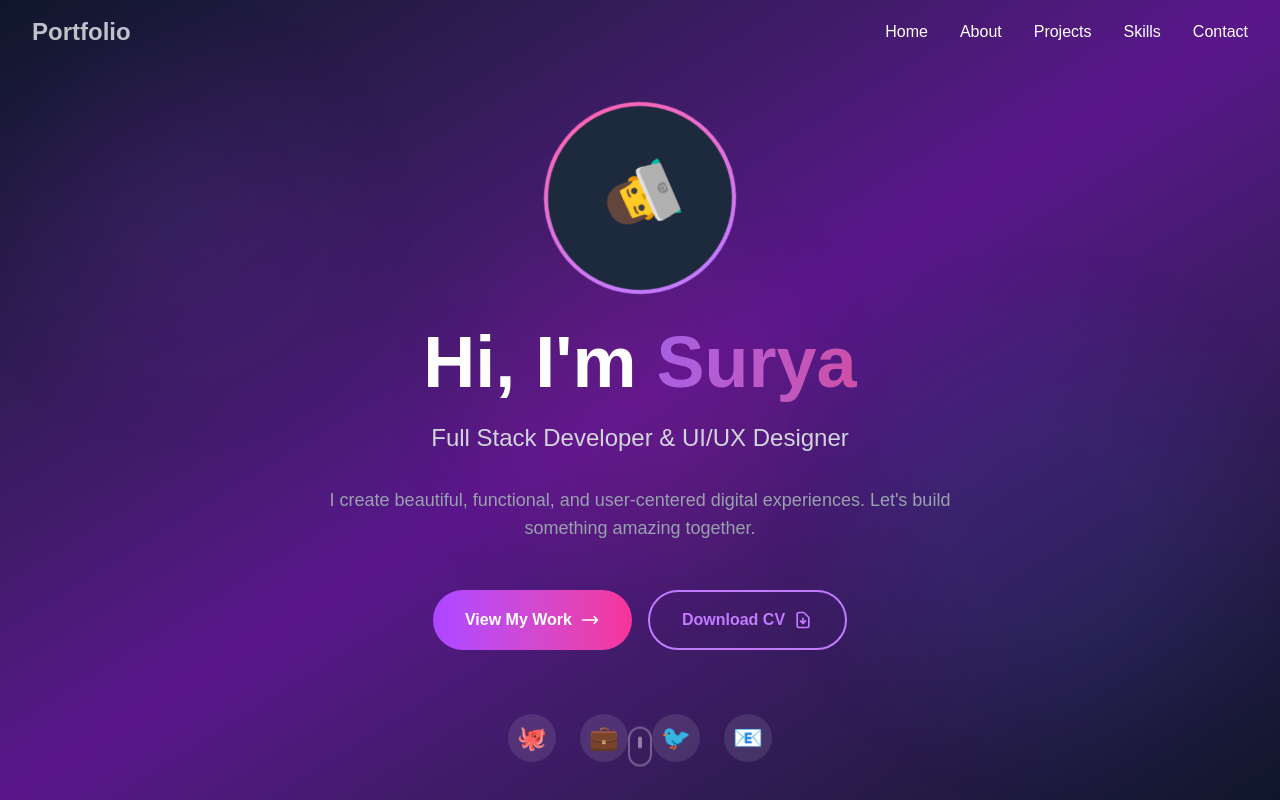
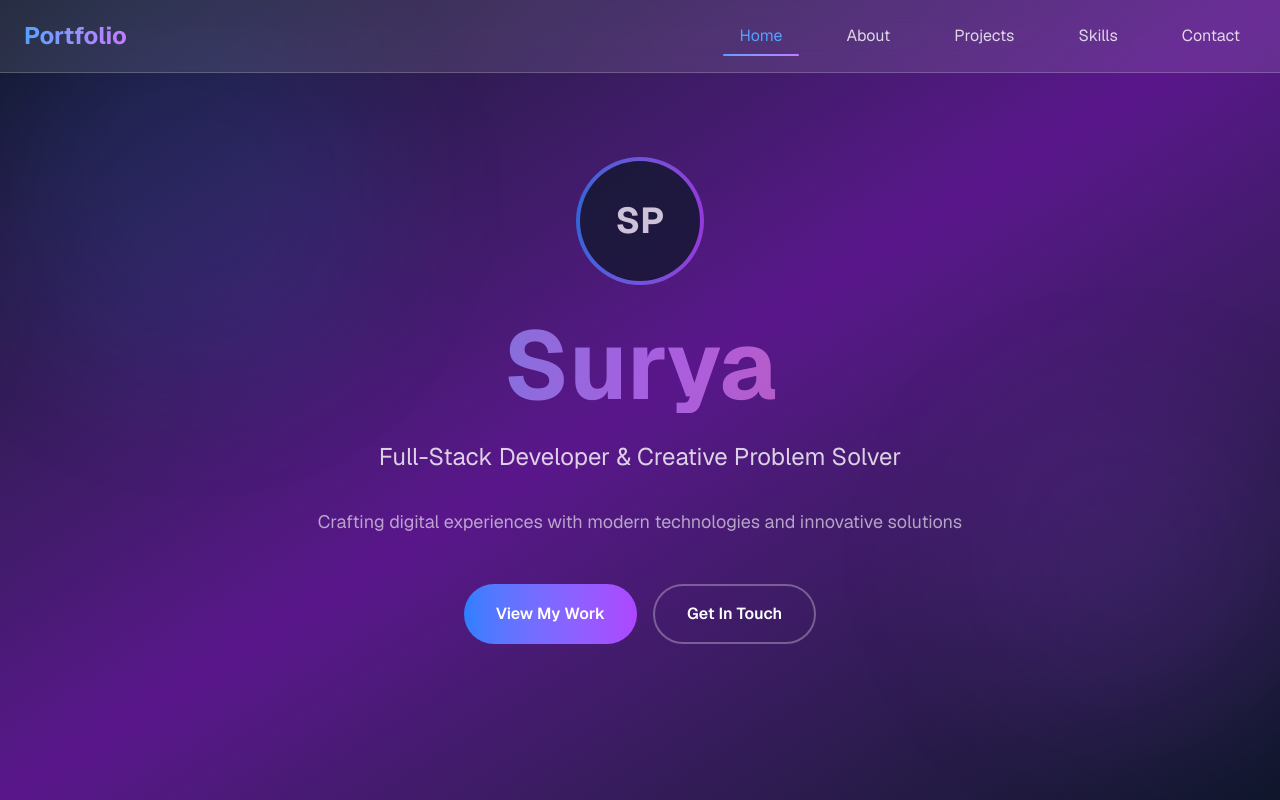
Before and after one commit to surya1401/myportfolio, a Next.js app: page / in a window 1280 px wide. Built offline with nearby package versions, Linux system fonts and the light colour scheme.

Commit message:
change of

```diff
--- a/src/app/page.js
+++ b/src/app/page.js
@@ -1,250 +1,278 @@
 "use client";
-import { useState, useEffect } from "react";
+import { useState, useEffect } from 'react';
+import Image from "next/image";
 
-export default function Home() {
-  const [isMenuOpen, setIsMenuOpen] = useState(false);
-  const [scrollY, setScrollY] = useState(0);
+export default function Portfolio() {
+  const [activeSection, setActiveSection] = useState('home');
+  const [isLoaded, setIsLoaded] = useState(false);
+  const [mousePosition, setMousePosition] = useState({ x: 0, y: 0 });
 
   useEffect(() => {
-    const handleScroll = () => setScrollY(window.scrollY);
-    window.addEventListener("scroll", handleScroll);
-    return () => window.removeEventListener("scroll", handleScroll);
+    setIsLoaded(true);
+
+    const handleMouseMove = (e) => {
+      setMousePosition({ x: e.clientX, y: e.clientY });
+    };
+
+    window.addEventListener('mousemove', handleMouseMove);
+    return () => window.removeEventListener('mousemove', handleMouseMove);
   }, []);
 
+  const navItems = [
+    { id: 'home', label: 'Home' },
+    { id: 'about', label: 'About' },
+    { id: 'projects', label: 'Projects' },
+    { id: 'skills', label: 'Skills' },
+    { id: 'contact', label: 'Contact' }
+  ];
+
+  const projects = [
+    {
+      title: "E-Commerce Platform",
+      tech: "Next.js, Tailwind, Stripe",
+      description: "Full-stack e-commerce solution with payment integration"
+    },
+    {
+      title: "Task Management App",
+      tech: "React, Node.js, MongoDB",
+      description: "Collaborative task management with real-time updates"
+    },
+    {
+      title: "Weather Dashboard",
+      tech: "Vue.js, Chart.js, API",
+      description: "Interactive weather visualization dashboard"
+    }
+  ];
+
+  const skills = [
+    { name: "JavaScript", level: 90 },
+    { name: "React/Next.js", level: 85 },
+    { name: "Node.js", level: 80 },
+    { name: "Python", level: 75 },
+    { name: "UI/UX Design", level: 70 }
+  ];
+
   return (
-    <div className="min-h-screen bg-gradient-to-br from-slate-900 via-purple-900 to-slate-900">
-      {/* Animated Navigation Bar */}
-      <nav
-        className={`fixed top-0 w-full z-50 transition-all duration-300 ${
-          scrollY > 50 ? "bg-black/80 backdrop-blur-lg" : "bg-transparent"
+    <div className="min-h-screen bg-gradient-to-br from-slate-900 via-purple-900 to-slate-900 text-white font-sans overflow-x-hidden">
+      {/* Animated background elements */}
+      <div className="fixed inset-0 overflow-hidden pointer-events-none">
+        <div
+          className="absolute w-96 h-96 bg-blue-500/10 rounded-full blur-3xl transition-transform duration-1000 ease-out"
+          style={{
+            transform: `translate(${mousePosition.x * 0.02}px, ${mousePosition.y * 0.02}px)`
+          }}
+        />
+        <div
+          className="absolute top-1/2 right-0 w-80 h-80 bg-purple-500/10 rounded-full blur-3xl transition-transform duration-1000 ease-out"
+          style={{
+            transform: `translate(${mousePosition.x * -0.01}px, ${mousePosition.y * -0.01}px)`
+          }}
+        />
+      </div>
+
+      {/* Navigation */}
+      <nav className={`fixed top-0 w-full z-50 transition-all duration-700 ${isLoaded ? 'translate-y-0 opacity-100' : '-translate-y-full opacity-0'}`}>
+        <div className="backdrop-blur-md bg-white/10 border-b border-white/20">
+          <div className="container mx-auto px-6 py-4">
+            <div className="flex justify-between items-center">
+              <div className="text-2xl font-bold bg-gradient-to-r from-blue-400 to-purple-400 bg-clip-text text-transparent">
+                Portfolio
+              </div>
+              <div className="hidden md:flex space-x-8">
+                {navItems.map((item) => (
+                  <button
+                    key={item.id}
+                    onClick={() => setActiveSection(item.id)}
+                    className={`relative px-4 py-2 rounded-lg transition-all duration-300 hover:bg-white/10 ${
+                      activeSection === item.id ? 'text-blue-400' : 'text-white/80 hover:text-white'
                     }`}
                   >
-        <div className="max-w-7xl mx-auto px-4 sm:px-6 lg:px-8">
-          <div className="flex justify-between items-center py-4">
-            {/* Logo */}
-            <div className="text-2xl font-bold text-white animate-pulse">
-              Portfolio
-            </div>
-
-            {/* Desktop Menu */}
-            <div className="hidden md:flex space-x-8">
-              {["Home", "About", "Projects", "Skills", "Contact"].map(
-                (item, index) => (
-                  <a
-                    key={item}
-                    href={`#${item.toLowerCase()}`}
-                    className="text-white hover:text-purple-400 transition-colors duration-300 relative group"
-                    style={{ animationDelay: `${index * 100}ms` }}
-                  >
-                    {item}
-                    <span className="absolute -bottom-1 left-0 w-0 h-0.5 bg-purple-400 transition-all duration-300 group-hover:w-full"></span>
-                  </a>
-                )
+                    {item.label}
+                    {activeSection === item.id && (
+                      <div className="absolute bottom-0 left-0 w-full h-0.5 bg-gradient-to-r from-blue-400 to-purple-400 rounded-full" />
                     )}
-            </div>
-
-            {/* Mobile Menu Button */}
-            <button
-              className="md:hidden text-white p-2"
-              onClick={() => setIsMenuOpen(!isMenuOpen)}
-            >
-              <div
-                className={`w-6 h-0.5 bg-white mb-1 transition-all duration-300 ${
-                  isMenuOpen ? "rotate-45 translate-y-1.5" : ""
-                }`}
-              ></div>
-              <div
-                className={`w-6 h-0.5 bg-white mb-1 transition-all duration-300 ${
-                  isMenuOpen ? "opacity-0" : ""
-                }`}
-              ></div>
-              <div
-                className={`w-6 h-0.5 bg-white transition-all duration-300 ${
-                  isMenuOpen ? "-rotate-45 -translate-y-1.5" : ""
-                }`}
-              ></div>
                   </button>
+                ))}
               </div>
             </div>
-
-        {/* Mobile Menu */}
-        <div
-          className={`md:hidden bg-black/90 backdrop-blur-lg transition-all duration-300 ${
-            isMenuOpen ? "max-h-64 opacity-100" : "max-h-0 opacity-0"
-          } overflow-hidden`}
-        >
-          <div className="px-4 py-2 space-y-2">
-            {["Home", "About", "Projects", "Skills", "Contact"].map((item) => (
-              <a
-                key={item}
-                href={`#${item.toLowerCase()}`}
-                className="block text-white hover:text-purple-400 transition-colors duration-300 py-2"
-                onClick={() => setIsMenuOpen(false)}
-              >
-                {item}
-              </a>
-            ))}
           </div>
         </div>
       </nav>
 
+      {/* Main Content */}
+      <div className="relative z-10">
         {/* Hero Section */}
-      <main className="relative overflow-hidden">
-        {/* Animated Background Elements */}
-        <div className="absolute inset-0">
-          <div className="absolute top-20 left-10 w-72 h-72 bg-purple-500/10 rounded-full blur-3xl animate-pulse"></div>
-          <div
-            className="absolute bottom-20 right-10 w-96 h-96 bg-blue-500/10 rounded-full blur-3xl animate-pulse"
-            style={{ animationDelay: "1s" }}
-          ></div>
-          <div
-            className="absolute top-1/2 left-1/2 -translate-x-1/2 -translate-y-1/2 w-80 h-80 bg-pink-500/10 rounded-full blur-3xl animate-pulse"
-            style={{ animationDelay: "2s" }}
-          ></div>
-        </div>
-
-        <section
-          id="home"
-          className="min-h-screen flex items-center justify-center px-4 pt-16"
-        >
-          <div className="text-center z-10 max-w-4xl mx-auto">
-            {/* Animated Profile Image */}
+        {activeSection === 'home' && (
+          <section className={`min-h-screen flex items-center justify-center px-6 transition-all duration-1000 ${
+            isLoaded ? 'opacity-100 translate-y-0' : 'opacity-0 translate-y-10'
+          }`}>
+            <div className="text-center max-w-4xl">
               <div className="mb-8 relative">
-              <div className="w-48 h-48 mx-auto rounded-full bg-gradient-to-r from-purple-400 to-pink-400 p-1 animate-spin-slow">
-                <div className="w-full h-full rounded-full bg-slate-800 flex items-center justify-center">
-                  <span className="text-6xl">👨‍💻</span>
+                <div className="w-32 h-32 mx-auto mb-6 rounded-full bg-gradient-to-r from-blue-500 to-purple-500 p-1 animate-pulse">
+                  <div className="w-full h-full rounded-full bg-slate-900 flex items-center justify-center text-4xl font-bold">
+                    SP
                   </div>
                 </div>
               </div>
-
-            {/* Animated Text */}
-            <h1 className="text-5xl md:text-7xl font-bold text-white mb-6 animate-fade-in-up">
-              Hi, I&apos;m{" "}
-              <span className="bg-gradient-to-r from-purple-400 to-pink-400 bg-clip-text text-transparent animate-pulse">
+              <h1 className="text-6xl md:text-8xl font-bold mb-6 bg-gradient-to-r from-blue-400 via-purple-400 to-pink-400 bg-clip-text text-transparent animate-pulse">
                 Surya
-              </span>
               </h1>
-
-            <p
-              className="text-xl md:text-2xl text-gray-300 mb-8 animate-fade-in-up"
-              style={{ animationDelay: "0.2s" }}
+              <p className="text-xl md:text-2xl text-white/80 mb-8 leading-relaxed">
+                Full-Stack Developer & Creative Problem Solver
+              </p>
+              <p className="text-lg text-white/60 mb-12 max-w-2xl mx-auto">
+                Crafting digital experiences with modern technologies and innovative solutions
+              </p>
+              <div className="flex flex-col sm:flex-row gap-4 justify-center">
+                <button
+                  onClick={() => setActiveSection('projects')}
+                  className="group relative px-8 py-4 bg-gradient-to-r from-blue-500 to-purple-500 rounded-full font-semibold text-white overflow-hidden transition-all duration-300 hover:scale-105 hover:shadow-2xl"
                 >
-              Full Stack Developer &amp; UI/UX Designer
-            </p>
-
-            <p
-              className="text-lg text-gray-400 mb-12 max-w-2xl mx-auto animate-fade-in-up"
-              style={{ animationDelay: "0.4s" }}
+                  <span className="relative z-10">View My Work</span>
+                  <div className="absolute inset-0 bg-gradient-to-r from-blue-600 to-purple-600 opacity-0 group-hover:opacity-100 transition-opacity duration-300" />
+                </button>
+                <button
+                  onClick={() => setActiveSection('contact')}
+                  className="px-8 py-4 border-2 border-white/30 rounded-full font-semibold text-white hover:bg-white/10 hover:border-white/50 transition-all duration-300"
                 >
-              I create beautiful, functional, and user-centered digital
-              experiences. Let&apos;s build something amazing together.
-            </p>
-
-            {/* Animated CTA Buttons */}
-            <div
-              className="flex flex-col sm:flex-row gap-4 justify-center animate-fade-in-up"
-              style={{ animationDelay: "0.6s" }}
-            >
-              <button className="group px-8 py-4 bg-gradient-to-r from-purple-500 to-pink-500 text-white rounded-full font-semibold transition-all duration-300 hover:scale-105 hover:shadow-2xl hover:shadow-purple-500/25">
-                <span className="flex items-center justify-center gap-2">
-                  View My Work
-                  <svg
-                    className="w-5 h-5 group-hover:translate-x-1 transition-transform duration-300"
-                    fill="none"
-                    stroke="currentColor"
-                    viewBox="0 0 24 24"
-                  >
-                    <path
-                      strokeLinecap="round"
-                      strokeLinejoin="round"
-                      strokeWidth={2}
-                      d="M17 8l4 4m0 0l-4 4m4-4H3"
-                    />
-                  </svg>
-                </span>
-              </button>
-
-              <button className="group px-8 py-4 border-2 border-purple-400 text-purple-400 rounded-full font-semibold transition-all duration-300 hover:bg-purple-400 hover:text-white hover:scale-105">
-                <span className="flex items-center justify-center gap-2">
-                  Download CV
-                  <svg
-                    className="w-5 h-5 group-hover:translate-y-1 transition-transform duration-300"
-                    fill="none"
-                    stroke="currentColor"
-                    viewBox="0 0 24 24"
-                  >
-                    <path
-                      strokeLinecap="round"
-                      strokeLinejoin="round"
-                      strokeWidth={2}
-                      d="M12 10v6m0 0l-3-3m3 3l3-3m2 8H7a2 2 0 01-2-2V5a2 2 0 012-2h5.586a1 1 0 01.707.293l5.414 5.414a1 1 0 01.293.707V19a2 2 0 01-2 2z"
-                    />
-                  </svg>
-                </span>
+                  Get In Touch
                 </button>
               </div>
+            </div>
+          </section>
+        )}
 
-            {/* Floating Social Icons */}
+        {/* About Section */}
+        {activeSection === 'about' && (
+          <section className="min-h-screen flex items-center justify-center px-6 py-20">
+            <div className="max-w-4xl animate-fadeIn">
+              <h2 className="text-5xl font-bold mb-8 text-center bg-gradient-to-r from-blue-400 to-purple-400 bg-clip-text text-transparent">
+                About Me
+              </h2>
+              <div className="grid md:grid-cols-2 gap-12 items-center">
+                <div className="space-y-6">
+                  <p className="text-lg text-white/80 leading-relaxed">
+                    I &apos m a passionate full-stack developer with over 5 years of experience creating
+                    digital solutions that make a difference. My journey started with curiosity about
+                    how websites work and evolved into a love for building complex applications.
+                  </p>
+                  <p className="text-lg text-white/80 leading-relaxed">
+                    When I &apos m not coding, you &apos ll find me exploring new technologies, contributing to
+                    open-source projects, or sharing knowledge with the developer community.
+                  </p>
+                </div>
+                <div className="relative">
+                  <div className="w-80 h-80 mx-auto rounded-2xl bg-gradient-to-br from-blue-500/20 to-purple-500/20 backdrop-blur-sm border border-white/20 flex items-center justify-center">
+                    <div className="text-6xl">🚀</div>
+                  </div>
+                </div>
+              </div>
+            </div>
+          </section>
+        )}
+
+        {/* Projects Section */}
+        {activeSection === 'projects' && (
+          <section className="min-h-screen flex items-center justify-center px-6 py-20">
+            <div className="max-w-6xl w-full">
+              <h2 className="text-5xl font-bold mb-12 text-center bg-gradient-to-r from-blue-400 to-purple-400 bg-clip-text text-transparent">
+                Featured Projects
+              </h2>
+              <div className="grid md:grid-cols-3 gap-8">
+                {projects.map((project, index) => (
                   <div
-              className="flex justify-center gap-6 mt-16 animate-fade-in-up"
-              style={{ animationDelay: "0.8s" }}
+                    key={index}
+                    className="group relative bg-white/5 backdrop-blur-sm border border-white/10 rounded-2xl p-6 hover:bg-white/10 hover:border-white/20 transition-all duration-500 hover:scale-105"
+                    style={{ animationDelay: `${index * 200}ms` }}
                   >
-              {[
-                { name: "GitHub", icon: "🐙" },
-                { name: "LinkedIn", icon: "💼" },
-                { name: "Twitter", icon: "🐦" },
-                { name: "Email", icon: "📧" },
-              ].map((social, index) => (
-                <a
-                  key={social.name}
-                  href="#"
-                  className="w-12 h-12 bg-white/10 backdrop-blur-sm rounded-full flex items-center justify-center text-2xl transition-all duration-300 hover:bg-purple-500 hover:scale-110 hover:-translate-y-2"
-                  style={{ animationDelay: `${1 + index * 0.1}s` }}
-                >
-                  {social.icon}
-                </a>
+                    <div className="h-48 bg-gradient-to-br from-blue-500/20 to-purple-500/20 rounded-xl mb-6 flex items-center justify-center">
+                      <div className="text-4xl">💻</div>
+                    </div>
+                    <h3 className="text-xl font-semibold mb-3 text-white group-hover:text-blue-400 transition-colors duration-300">
+                      {project.title}
+                    </h3>
+                    <p className="text-blue-300 text-sm mb-3">{project.tech}</p>
+                    <p className="text-white/70 leading-relaxed">{project.description}</p>
+                    <div className="absolute inset-0 bg-gradient-to-r from-blue-500/5 to-purple-500/5 rounded-2xl opacity-0 group-hover:opacity-100 transition-opacity duration-300" />
+                  </div>
                 ))}
               </div>
             </div>
           </section>
+        )}
 
-        {/* Scroll Indicator */}
-        <div className="absolute bottom-8 left-1/2 -translate-x-1/2 animate-bounce">
-          <div className="w-6 h-10 border-2 border-white/30 rounded-full flex justify-center">
-            <div className="w-1 h-3 bg-white/60 rounded-full mt-2 animate-pulse"></div>
+        {/* Skills Section */}
+        {activeSection === 'skills' && (
+          <section className="min-h-screen flex items-center justify-center px-6 py-20">
+            <div className="max-w-4xl w-full">
+              <h2 className="text-5xl font-bold mb-12 text-center bg-gradient-to-r from-blue-400 to-purple-400 bg-clip-text text-transparent">
+                Skills & Expertise
+              </h2>
+              <div className="space-y-8">
+                {skills.map((skill, index) => (
+                  <div key={index} className="group">
+                    <div className="flex justify-between mb-3">
+                      <span className="text-lg font-medium text-white">{skill.name}</span>
+                      <span className="text-blue-400">{skill.level}%</span>
+                    </div>
+                    <div className="w-full bg-white/10 rounded-full h-3">
+                      <div
+                        className="h-3 bg-gradient-to-r from-blue-500 to-purple-500 rounded-full transition-all duration-1000 ease-out"
+                        style={{
+                          width: `${skill.level}%`,
+                          animationDelay: `${index * 200}ms`
+                        }}
+                      />
                     </div>
                   </div>
-      </main>
+                ))}
+              </div>
+            </div>
+          </section>
+        )}
 
-      {/* Custom CSS for animations */}
+        {/* Contact Section */}
+        {activeSection === 'contact' && (
+          <section className="min-h-screen flex items-center justify-center px-6 py-20">
+            <div className="max-w-2xl w-full text-center">
+              <h2 className="text-5xl font-bold mb-8 bg-gradient-to-r from-blue-400 to-purple-400 bg-clip-text text-transparent">
+                Let &apos s Connect
+              </h2>
+              <p className="text-xl text-white/80 mb-12">
+                Ready to bring your ideas to life? Let &apos s start a conversation.
+              </p>
+              <div className="grid md:grid-cols-3 gap-6 mb-12">
+                {[
+                  { icon: "📧", label: "Email", value: "hello@surya.dev" },
+                  { icon: "📱", label: "Phone", value: "+91 9066083466" },
+                  { icon: "🌍", label: "Location", value: "Bangalore" }
+                ].map((contact, index) => (
+                  <div key={index} className="bg-white/5 backdrop-blur-sm border border-white/10 rounded-xl p-6 hover:bg-white/10 transition-all duration-300">
+                    <div className="text-3xl mb-3">{contact.icon}</div>
+                    <div className="text-sm text-blue-400 mb-1">{contact.label}</div>
+                    <div className="text-white/80">{contact.value}</div>
+                  </div>
+                ))}
+              </div>
+              <div className="flex justify-center space-x-6">
+                {["GitHub", "LinkedIn", "Twitter"].map((social) => (
+                  <button key={social} className="w-12 h-12 bg-white/10 border border-white/20 rounded-full flex items-center justify-center hover:bg-white/20 hover:scale-110 transition-all duration-300">
+                    <span className="text-sm">🔗</span>
+                  </button>
+                ))}
+              </div>
+            </div>
+          </section>
+        )}
+      </div>
+
       <style jsx>{`
-        @keyframes fade-in-up {
-          from {
-            opacity: 0;
-            transform: translateY(30px);
+        @keyframes fadeIn {
+          from { opacity: 0; transform: translateY(20px); }
+          to { opacity: 1; transform: translateY(0); }
         }
-          to {
-            opacity: 1;
-            transform: translateY(0);
-          }
-        }
-
-        @keyframes spin-slow {
-          from {
-            transform: rotate(0deg);
-          }
-          to {
-            transform: rotate(360deg);
-          }
-        }
-
-        .animate-fade-in-up {
-          animation: fade-in-up 0.8s ease-out forwards;
-          opacity: 0;
-        }
-
-        .animate-spin-slow {
-          animation: spin-slow 8s linear infinite;
+        .animate-fadeIn {
+          animation: fadeIn 1s ease-out;
         }
       `}</style>
     </div>
```
Lines whose indentation alone changed are shown as unchanged.
